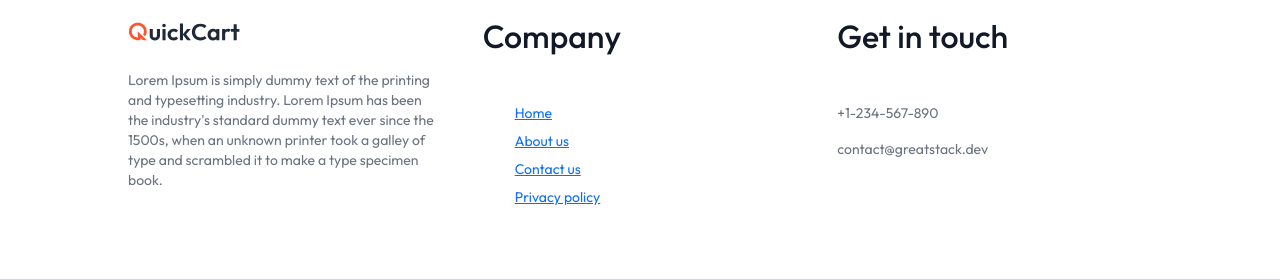
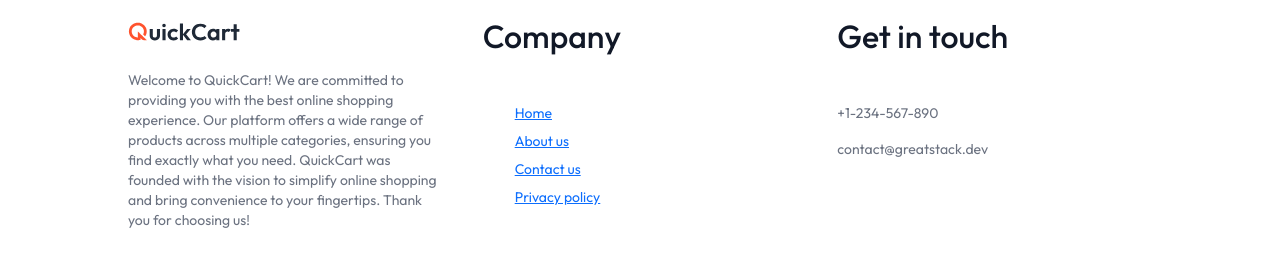
Before and after one commit to nusrathsr/Quickcart_APP, a Next.js app in the folder QuickCart-main/QuickCart-main/: page / in a window 1280 px wide. Shown: the part 880-1160 px from the top of the page. Built offline with nearby package versions, Linux system fonts and the light colour scheme; no server answers.

Commit message:
changes done in footer.jsx

```diff
--- a/QuickCart-main/QuickCart-main/components/Footer.jsx
+++ b/QuickCart-main/QuickCart-main/components/Footer.jsx
@@ -14,10 +14,11 @@ const Footer = () => {
             alt="logo"
           />
           <p className="mt-6 text-sm">
-            Lorem Ipsum is simply dummy text of the printing and typesetting
-            industry. Lorem Ipsum has been the industry's standard dummy text
-            ever since the 1500s, when an unknown printer took a galley of type
-            and scrambled it to make a type specimen book.
+            Welcome to QuickCart! We are committed to providing you with the best
+        online shopping experience. Our platform offers a wide range of products
+        across multiple categories, ensuring you find exactly what you need.
+        QuickCart was founded with the vision to simplify online shopping and
+        bring convenience to your fingertips. Thank you for choosing us!
           </p>
         </div>
 
```
